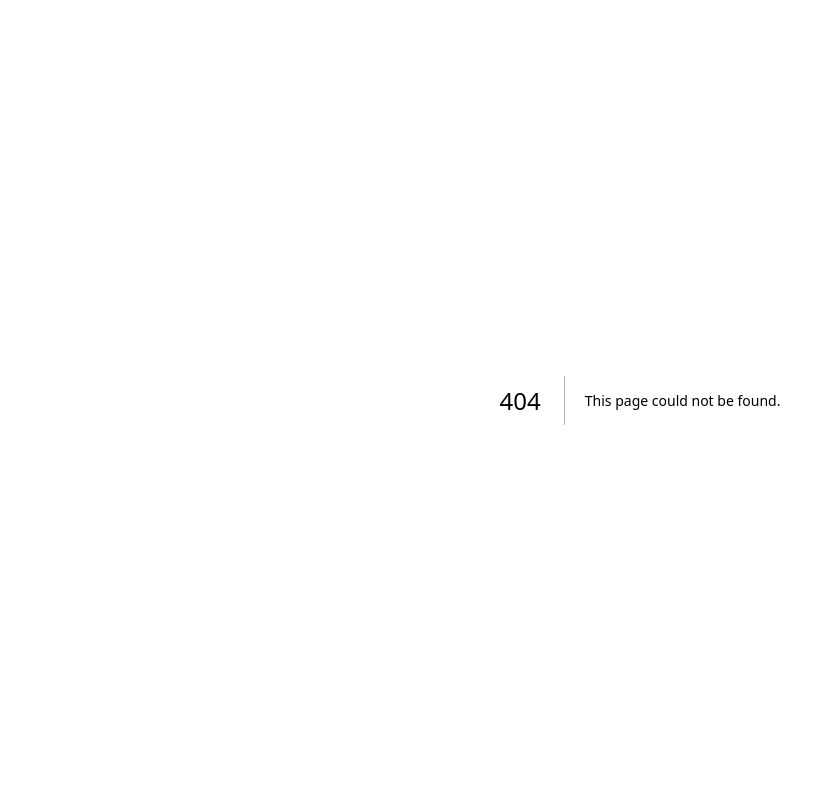
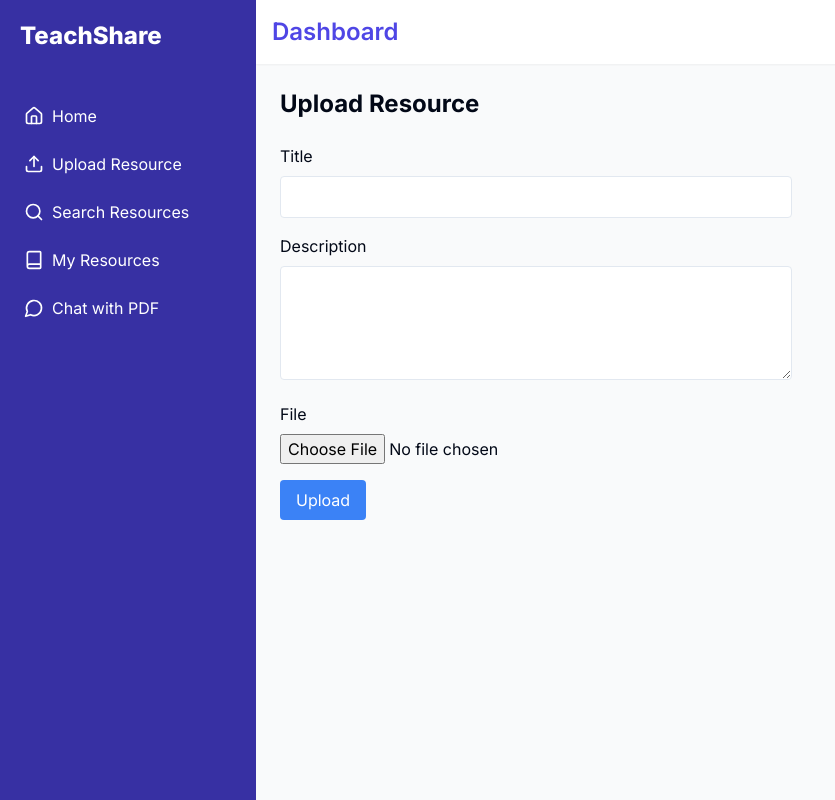
Before and after one commit to Suraj-Biswas23/TeachShare, a Next.js app: page /dashboard/upload-resource in a window 1280 px wide. Before the commit this address had no page. Shown: the whole page, without its empty margins (0-835 px from the left). Built offline with nearby package versions, Linux system fonts and the light colour scheme.

Commit message:
created all the pages for the user dashboard

```diff
--- a/app/(auth)/sign-in/[[...sign-in]]/page.tsx
+++ b/app/(auth)/sign-in/[[...sign-in]]/page.tsx
@@ -47,7 +47,7 @@ export default function Page() {
             </div>
             {userType === "student" ? (
               <div>
-                <SignIn />
+                <SignIn/>
               </div>
             ) : (
               <div>
--- /dev/null
+++ b/app/dashboard/chat-with-pdf/page.tsx
@@ -0,0 +1,10 @@
+import ChatInterface from '@/components/ChatInterface'
+
+export default function ChatWithPDFPage() {
+  return (
+    <div>
+      <h2 className="text-2xl font-bold mb-6">Chat with PDF</h2>
+      <ChatInterface />
+    </div>
+  )
+}
--- /dev/null
+++ b/app/dashboard/layout.tsx
@@ -0,0 +1,25 @@
+import { UserButton } from '@clerk/nextjs'
+import Sidebar from '@/components/Sidebar'
+
+export default function DashboardLayout({
+  children,
+}: {
+  children: React.ReactNode
+}) {
+  return (
+    <div className="flex min-h-screen bg-gray-100">
+      <Sidebar />
+      <div className="flex-1 flex flex-col">
+        <header className="bg-white shadow-sm z-10 p-4">
+          <div className="max-w-7xl mx-auto flex justify-between items-center">
+            <h1 className="text-2xl font-semibold text-indigo-600">Dashboard</h1>
+            <UserButton />
+          </div>
+        </header>
+        <main className="flex-1 overflow-x-hidden overflow-y-auto bg-gray-50 p-6">
+          {children}
+        </main>
+      </div>
+    </div>
+  )
+}
--- /dev/null
+++ b/app/dashboard/my-resources/page.tsx
@@ -0,0 +1,21 @@
+import ResourceCard from '@/components/ResourceCard'
+
+export default function MyResourcesPage() {
+  // Mock data for demonstration
+  const myResources = [
+    { id: 1, title: 'My Study Notes', type: 'PDF' },
+    { id: 2, title: 'Project Presentation', type: 'PPTX' },
+    // Add more mock resources as needed
+  ]
+
+  return (
+    <div>
+      <h2 className="text-2xl font-bold mb-6">My Resources</h2>
+      <div className="grid grid-cols-1 md:grid-cols-2 lg:grid-cols-3 gap-4">
+        {myResources.map(resource => (
+          <ResourceCard key={resource.id} resource={resource} />
+        ))}
+      </div>
+    </div>
+  )
+}
--- a/app/dashboard/page.tsx
+++ b/app/dashboard/page.tsx
@@ -1,22 +1,5 @@
-import { UserButton } from '@clerk/nextjs'
-import Sidebar from '@/components/Sidebar'
 import DashboardContent from '@/components/DashboardContent'
 
 export default function DashboardPage() {
-  return (
-    <div className="flex min-h-screen bg-gray-100">
-      <Sidebar />
-      <div className="flex-1 flex flex-col">
-        <header className="bg-white shadow-sm z-10 p-4">
-          <div className="max-w-7xl mx-auto flex justify-between items-center">
-            <h1 className="text-2xl font-semibold text-indigo-600">Dashboard</h1>
-            <UserButton />
-          </div>
-        </header>
-        <main className="flex-1 overflow-x-hidden overflow-y-auto bg-gray-50 p-6">
-          <DashboardContent />
-        </main>
-      </div>
-    </div>
-  )
+  return <DashboardContent />
 }
--- /dev/null
+++ b/app/dashboard/search-resources/page.tsx
@@ -0,0 +1,25 @@
+'use client';
+
+import SearchBar from '@/components/SearchBar'
+import ResourceCard from '@/components/ResourceCard'
+
+export default function SearchResourcesPage() {
+  // Mock data for demonstration
+  const resources = [
+    { id: 1, title: 'Introduction to React', type: 'PDF' },
+    { id: 2, title: 'Advanced JavaScript Techniques', type: 'DOCX' },
+    // Add more mock resources as needed
+  ]
+
+  return (
+    <div>
+      <h2 className="text-2xl font-bold mb-6">Search Resources</h2>
+      <SearchBar />
+      <div className="grid grid-cols-1 md:grid-cols-2 lg:grid-cols-3 gap-4 mt-8">
+        {resources.map(resource => (
+          <ResourceCard key={resource.id} resource={resource} />
+        ))}
+      </div>
+    </div>
+  )
+}
--- /dev/null
+++ b/app/dashboard/upload-resource/page.tsx
@@ -0,0 +1,10 @@
+import UploadForm from '@/components/UploadForm'
+
+export default function UploadResourcePage() {
+  return (
+    <div>
+      <h2 className="text-2xl font-bold mb-6">Upload Resource</h2>
+      <UploadForm />
+    </div>
+  )
+}
--- /dev/null
+++ b/components/ChatInterface.tsx
@@ -0,0 +1,64 @@
+'use client'
+import React, { useState } from 'react'
+
+interface Message {
+  role: 'user' | 'ai'
+  content: string
+}
+
+export default function ChatInterface() {
+  const [messages, setMessages] = useState<Message[]>([])
+  const [inputMessage, setInputMessage] = useState('')
+
+  const handleSendMessage = (e: React.FormEvent) => {
+    e.preventDefault()
+    if (inputMessage.trim()) {
+      const newMessage: Message = { role: 'user', content: inputMessage }
+      setMessages([...messages, newMessage])
+      // Here you would typically send the message to your AI backend
+      // and then add the AI's response to the chat
+      // For now, we'll just simulate an AI response
+      setTimeout(() => {
+        const aiResponse: Message = { role: 'ai', content: `AI response to: ${inputMessage}` }
+        setMessages(prev => [...prev, aiResponse])
+      }, 1000)
+      setInputMessage('')
+    }
+  }
+
+  return (
+    <div className="flex flex-col h-[calc(100vh-200px)]">
+      <div className="flex-1 overflow-y-auto p-4 bg-gray-100 rounded-lg mb-4">
+        {messages.map((message, index) => (
+          <div
+            key={index}
+            className={`mb-4 ${message.role === 'user' ? 'text-right' : 'text-left'}`}
+          >
+            <span
+              className={`inline-block p-2 rounded-lg ${
+                message.role === 'user' ? 'bg-blue-500 text-white' : 'bg-white text-gray-800'
+              }`}
+            >
+              {message.content}
+            </span>
+          </div>
+        ))}
+      </div>
+      <form onSubmit={handleSendMessage} className="flex gap-2">
+        <input
+          type="text"
+          value={inputMessage}
+          onChange={(e) => setInputMessage(e.target.value)}
+          placeholder="Type your message..."
+          className="flex-1 p-2 border rounded-lg"
+        />
+        <button
+          type="submit"
+          className="bg-blue-500 text-white px-4 py-2 rounded-lg hover:bg-blue-600"
+        >
+          Send
+        </button>
+      </form>
+    </div>
+  )
+}
--- /dev/null
+++ b/components/ResourceCard.tsx
@@ -0,0 +1,19 @@
+interface ResourceCardProps {
+    resource: {
+      id: number
+      title: string
+      type: string
+    }
+  }
+
+  export default function ResourceCard({ resource }: ResourceCardProps) {
+    return (
+      <div className="border rounded p-4 shadow-sm">
+        <h3 className="font-bold mb-2">{resource.title}</h3>
+        <p className="text-sm text-gray-600">Type: {resource.type}</p>
+        <button className="mt-4 bg-green-500 text-white px-3 py-1 rounded text-sm hover:bg-green-600">
+          Download
+        </button>
+      </div>
+    )
+  }
--- a/components/Sidebar.tsx
+++ b/components/Sidebar.tsx
@@ -24,10 +24,10 @@ const Sidebar: React.FC = () => {
       </div>
       <nav className="mt-5">
         <SidebarLink href="/dashboard" icon={<Home size={20} />} text="Home" />
-        <SidebarLink href="/dashboard/upload" icon={<Upload size={20} />} text="Upload Resource" />
-        <SidebarLink href="/dashboard/search" icon={<Search size={20} />} text="Search Resources" />
+        <SidebarLink href="/dashboard/upload-resource" icon={<Upload size={20} />} text="Upload Resource" />
+        <SidebarLink href="/dashboard/search-resources" icon={<Search size={20} />} text="Search Resources" />
         <SidebarLink href="/dashboard/my-resources" icon={<Book size={20} />} text="My Resources" />
-        <SidebarLink href="/dashboard/chat" icon={<MessageCircle size={20} />} text="Chat with PDF" />
+        <SidebarLink href="/dashboard/chat-with-pdf" icon={<MessageCircle size={20} />} text="Chat with PDF" />
       </nav>
     </div>
   );
--- /dev/null
+++ b/components/UploadForm.tsx
@@ -0,0 +1,54 @@
+'use client'
+import { useState } from 'react'
+
+export default function UploadForm() {
+  const [title, setTitle] = useState('')
+  const [description, setDescription] = useState('')
+  const [file, setFile] = useState<File | null>(null)
+
+  const handleSubmit = (e: React.FormEvent) => {
+    e.preventDefault()
+    // Handle form submission logic here
+    console.log({ title, description, file })
+  }
+
+  return (
+    <form onSubmit={handleSubmit} className="max-w-lg">
+      <div className="mb-4">
+        <label htmlFor="title" className="block mb-2">Title</label>
+        <input
+          type="text"
+          id="title"
+          value={title}
+          onChange={(e) => setTitle(e.target.value)}
+          className="w-full px-3 py-2 border rounded"
+          required
+        />
+      </div>
+      <div className="mb-4">
+        <label htmlFor="description" className="block mb-2">Description</label>
+        <textarea
+          id="description"
+          value={description}
+          onChange={(e) => setDescription(e.target.value)}
+          className="w-full px-3 py-2 border rounded"
+          rows={4}
+          required
+        ></textarea>
+      </div>
+      <div className="mb-4">
+        <label htmlFor="file" className="block mb-2">File</label>
+        <input
+          type="file"
+          id="file"
+          onChange={(e) => setFile(e.target.files?.[0] || null)}
+          className="w-full"
+          required
+        />
+      </div>
+      <button type="submit" className="bg-blue-500 text-white px-4 py-2 rounded hover:bg-blue-600">
+        Upload
+      </button>
+    </form>
+  )
+}
```
